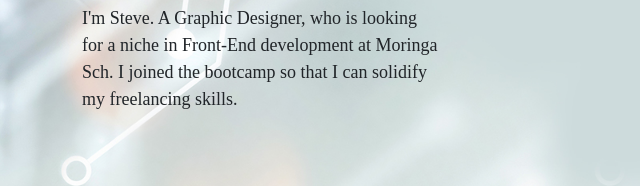
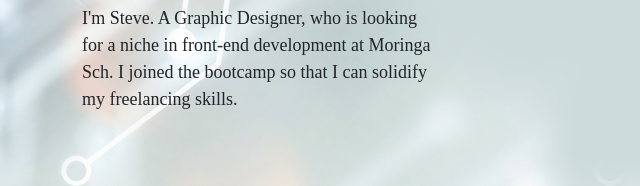
Before and after one commit to Steve-FrontEnd/Personal-project, a plain HTML site: page index.html in a window 1280 px wide. Shown: the part 342-528 px from the top of the page, 0-640 px from the left. Drawn offline with nearby package versions, Linux system fonts and the light colour scheme.

Commit message:
Your branch is up to date with 'origin/main'.

```diff
--- a/index.html
+++ b/index.html
@@ -14,7 +14,7 @@
             <div class="col-md-4">
                 <img class="image" src="images/Passport.jpg"/>
                 <h3>Stephen Chege</h3>
-                <p>I'm Steve. A Graphic Designer, who is looking for a niche in Front-End development at Moringa Sch. I joined the bootcamp so that I can solidify my freelancing skills.</p>
+                <p>I'm Steve. A Graphic Designer, who is looking for a niche in front-end development at Moringa Sch. I joined the bootcamp so that I can solidify my freelancing skills.</p>
             </div>
             <div class="col-md-4">
                 <h3>Projects Worked on</h3>
```
